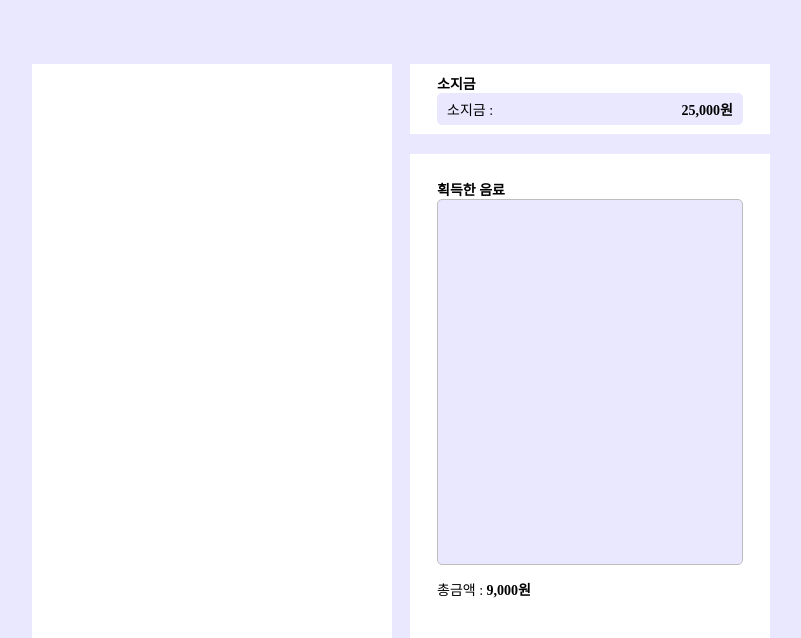
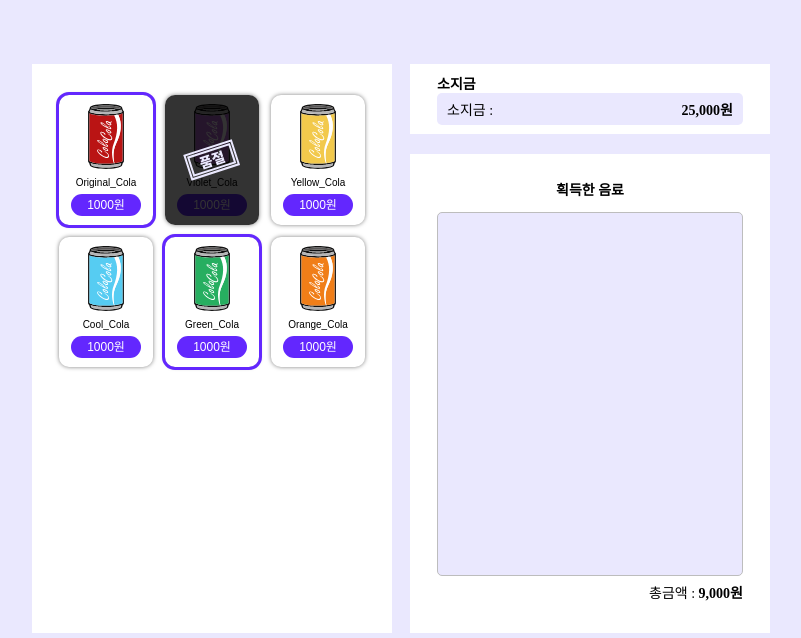
Before and after one commit to yeodahui/vending-machine, a plain HTML site: page index.html in a window 1280 px wide. Shown: the part 187-825 px from the top of the page, without its empty margins (239-1040 px from the left). Drawn offline with Linux system fonts and the light colour scheme.

Commit message:
[리팩토링] 자판기 판매 상품 리스트 추가

```diff
--- a/index.html
+++ b/index.html
@@ -18,6 +18,71 @@
         <!-- 자판기 -->
         <article class="machine">
           <h2 class="txt-ir">자판기</h2>
+          <p class="txt-ir">구매할 콜라의 버튼을 눌러주세요.</p>
+          <ul class="list-drinkBtns">
+            <li class="selected">
+              <button type="button" class="btn-item">
+                <img
+                  class="img-cola"
+                  src="svg/Original_Cola.svg"
+                  alt="오리지널 콜라"
+                />
+                <p class="name">Original_Cola</p>
+                <strong class="btn-price">1000원</strong>
+              </button>
+            </li>
+            <li class="sold-out">
+              <button type="button" class="btn-item">
+              <img
+                class="img-cola"
+                src="svg/Violet_Cola.svg"
+                alt="바이올렛 콜라"
+              />
+              <p class="name">Violet_Cola</p>
+              <strong class="btn-price">1000원</strong>
+              </button>
+            </li>
+            <li>
+              <button type="button" class="btn-item">
+              <img
+                class="img-cola"
+                src="svg/Yellow_Cola.svg"
+                alt="옐로우 콜라"
+              />
+              <p class="name">Yellow_Cola</p>
+              <strong class="btn-price">1000원</strong>
+              </button>
+            </li>
+            <li>
+              <button type="button" class="btn-item">
+                <img class="img-cola" src="svg/Cool_Cola.svg" alt="쿨 콜라" />
+                <p class="name">Cool_Cola</p>
+                <strong class="btn-price">1000원</strong>
+              </button>
+              </li>
+            <li class="selected">
+              <button type="button" class="btn-item">
+                <img
+                class="img-cola"
+                src="svg/Green_Cola.svg"
+                alt="초록색 콜라"
+              />
+              <p class="name">Green_Cola</p>
+              <strong class="btn-price">1000원</strong>
+            </button>
+            </li>
+            <li>
+              <button type="button" class="btn-item">
+                <img
+                class="img-cola"
+                src="svg/Orange_Cola.svg"
+                alt="오렌지 콜라"
+              />
+              <p class="name">Orange_Cola</p>
+              <strong class="btn-price">1000원</strong>
+            </button>
+            </li>
+          </ul>
         </article>
         <!-- 마이페이지 -->
         <section class="myPage">
@@ -35,8 +100,8 @@
             <ul class="list-drinks list-myDrinks">
               <li></li>
             </ul>
-            <p>총금액 : <strong class="txt-totalMoney">
-              9,000원</strong></p>
+            <div class="cont-totalMoney">총금액 : <strong class="txt-totalMoney">
+              9,000원</strong></div>
           </article>
         </article>
       </div>
--- a/style.scss
+++ b/style.scss
@@ -5,10 +5,18 @@ h2,
 h3,
 h4,
 ul,
-li {
+li,
+button,
+p,
+a {
   margin: 0;
   padding: 0;
   font-size: inherit;
+}
+
+button {
+  border: 0;
+  background-color: transparent;
 }
 
 ul {
@@ -16,6 +24,10 @@ ul {
 }
 
 /* settings */
+* {
+  box-sizing: border-box;
+}
+
 html {
   font-size: 10px;
 }
@@ -35,7 +47,7 @@ html {
 
 /* components */
 .wrapper {
-  width: 960px;
+  width: 768px;
   margin: 0 auto;
   display: flex;
   justify-content: center;
@@ -76,12 +88,69 @@ body {
   width: 360px;
 }
 
-// 자판기
+/* 자판기 시작 */
 .machine {
   background-color: #fff;
+  padding: 31px 27px 28px;
+  box-sizing: border-box;
 }
 
-// 마이페이지
+// 전시된 상품
+.list-drinkBtns {
+  display: flex;
+  flex-wrap: wrap;
+  gap: 12px;
+}
+
+.btn-item {
+  position: relative;
+  overflow: hidden;
+  width: 94px;
+  padding: 9px 12px;
+  background-color: #fff;
+  border-radius: 10px;
+  box-shadow: 0px 0px 4px 0px rgba(0, 0, 0, 0.5);
+}
+
+.selected .btn-item {
+  outline: solid 3px #6327fe;
+}
+
+.sold-out .btn-item::before {
+  content: "품절";
+  position: absolute;
+  top: 0;
+  bottom: 0;
+  left: 0;
+  right: 0;
+  background-image: url("/svg/Sold-out.svg");
+  background-repeat: no-repeat;
+  background-position: center;
+  background-color: rgba(0, 0, 0, 0.8);
+  color: transparent;
+}
+
+.btn-item .name {
+  font-size: 10px;
+  line-height: 100%;
+  margin: 6px 0 6px;
+}
+
+.btn-price {
+  display: inline-block;
+  width: 100%;
+  padding: 5px;
+  background-color: #6327fe;
+  color: #fff;
+  font-size: 12px;
+  border-radius: 50px;
+  font-weight: normal;
+  line-height: 100%;
+}
+
+/* 자판기 끝 */
+
+/* 마이페이지 시작 */
 .myPage {
   display: flex;
   flex-direction: column;
@@ -100,11 +169,24 @@ body {
   padding: 25px 27px;
 }
 
+.myDrinks > h2 {
+  margin-bottom: 13px;
+  text-align: center;
+  font-weight: 700;
+}
+
 .list-myDrinks {
   height: 364px;
 }
 
-@media screen and (max-width: 992px) {
+.cont-totalMoney {
+  margin: 6px 0;
+  text-align: right;
+}
+
+/* 마이페이지 끝 */
+
+@media screen and (max-width: 768px) {
   .wrapper {
     max-width: 360px;
     background-color: #fff;
@@ -116,4 +198,8 @@ body {
   .logo {
     width: 166px;
   }
+  .cont-totalMoney {
+    margin-bottom: 18px;
+    text-align: right;
+  }
 }
```
Also changed, not shown: style.css.
